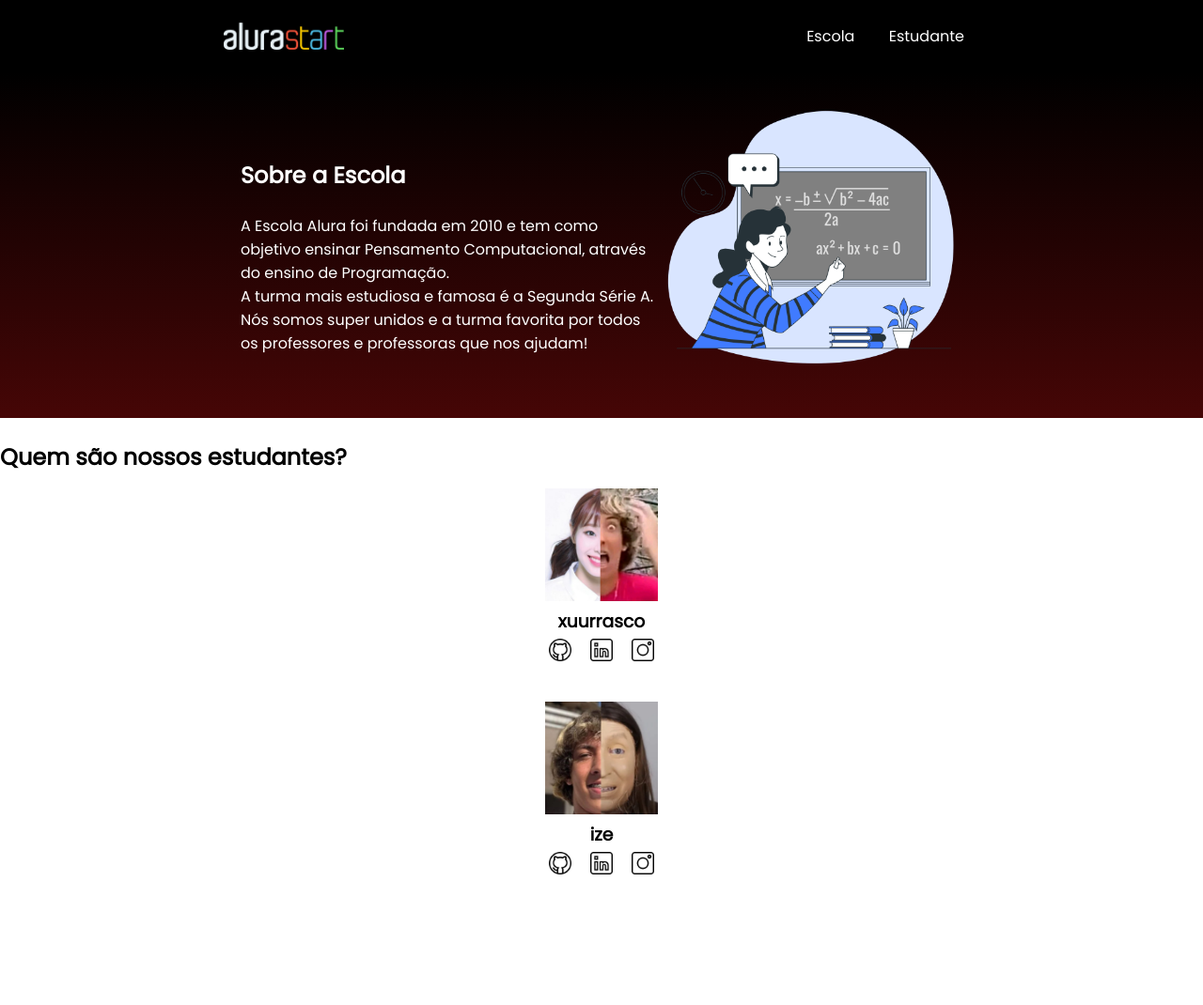
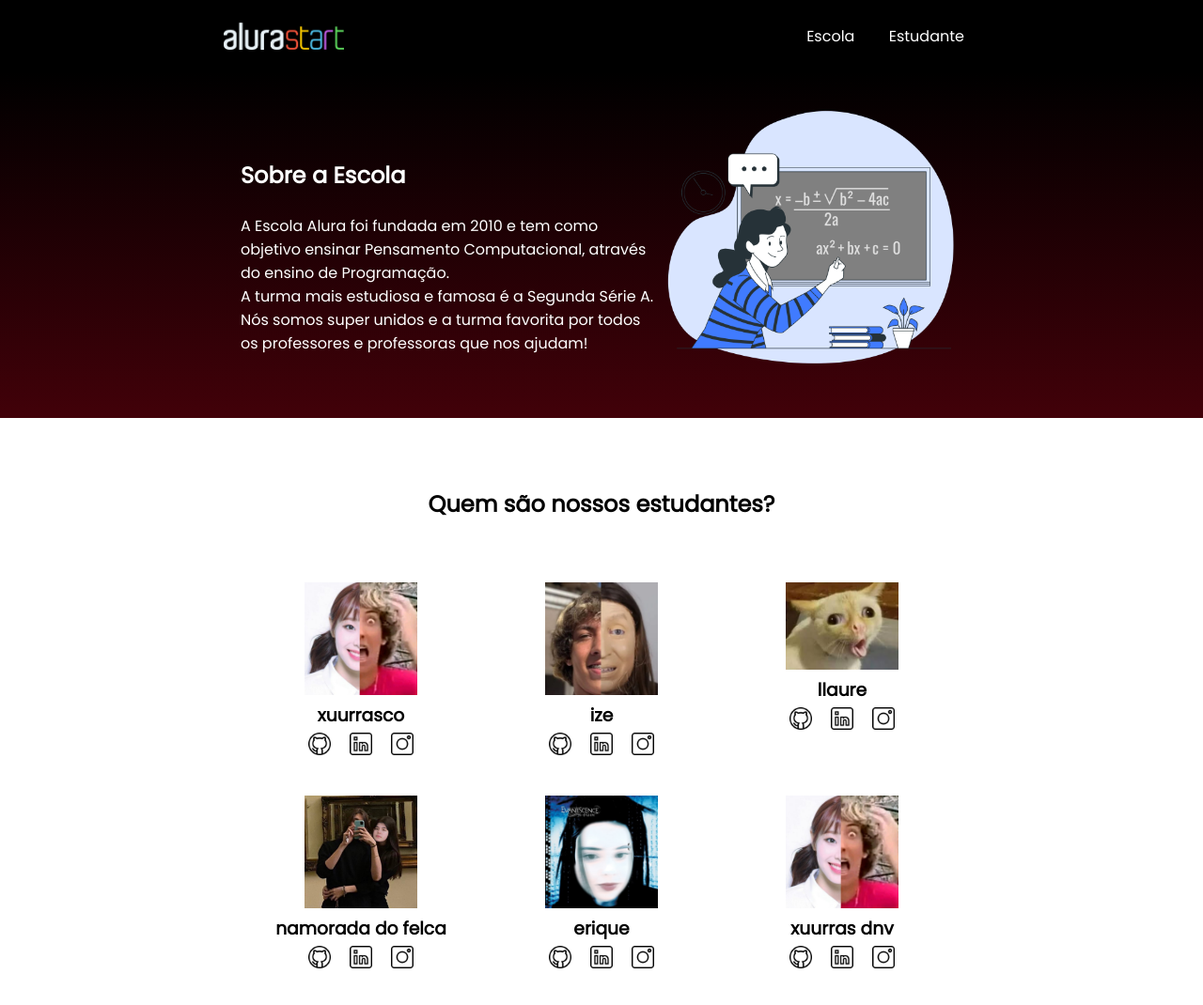
Before and after one commit to xuurrasco/site-escola, a plain HTML site: page index.html in a window 1280 px wide. Shown: the whole page at 94% size. Before the commit the page ends 982 px from the top, so only its background shows below. Drawn offline with Linux system fonts and the light colour scheme.

Commit message:
Add files via upload

```diff
--- a/index.html
+++ b/index.html
@@ -44,7 +44,36 @@
             <a href="https://linkedin.com/marcelopaludetto"><img class="estudante-icone" src="linkedin.png" alt="icone linkedin"></a>
             <a href="https://instagram.com/marcelopaludetto"><img class="estudante-icone" src="instagram.png" alt="icone instagram"></a>
         </div>
-
+        <div class="estudante-div">
+            <img class="estudante-imagem" src="lau.jpeg" alt="foto de laure">
+            <h3 class="estudante-nome">llaure</h3>
+            <a href="https://github.com/marcelopaludetto"><img class="estudante-icone" src="github.png" alt="icone github"></a>
+            <a href="https://linkedin.com/marcelopaludetto"><img class="estudante-icone" src="linkedin.png" alt="icone linkedin"></a>
+            <a href="https://instagram.com/marcelopaludetto"><img class="estudante-icone" src="instagram.png" alt="icone instagram"></a>
+        </div>
+        <span></span>
+        <span></span>
+        <div class="estudante-div">
+            <img class="estudante-imagem" src="valen.jpeg" alt="foto de valentine">
+            <h3 class="estudante-nome">namorada do felca</h3>
+            <a href="https://github.com/marcelopaludetto"><img class="estudante-icone" src="github.png" alt="icone github"></a>
+            <a href="https://linkedin.com/marcelopaludetto"><img class="estudante-icone" src="linkedin.png" alt="icone linkedin"></a>
+            <a href="https://instagram.com/marcelopaludetto"><img class="estudante-icone" src="instagram.png" alt="icone instagram"></a>
+        </div>
+        <div class="estudante-div">
+            <img class="estudante-imagem" src="eri.jpeg" alt="foto de erique">
+            <h3 class="estudante-nome">erique</h3>
+            <a href="https://github.com/marcelopaludetto"><img class="estudante-icone" src="github.png" alt="icone github"></a>
+            <a href="https://linkedin.com/marcelopaludetto"><img class="estudante-icone" src="linkedin.png" alt="icone linkedin"></a>
+            <a href="https://instagram.com/marcelopaludetto"><img class="estudante-icone" src="instagram.png" alt="icone instagram"></a>
+        </div>
+        <div class="estudante-div">
+            <img class="estudante-imagem" src="xuurrasco.jpeg" alt="foto de xuurras">
+            <h3 class="estudante-nome">xuurras dnv</h3>
+            <a href="https://github.com/marcelopaludetto"><img class="estudante-icone" src="github.png" alt="icone github"></a>
+            <a href="https://linkedin.com/marcelopaludetto"><img class="estudante-icone" src="linkedin.png" alt="icone linkedin"></a>
+            <a href="https://instagram.com/marcelopaludetto"><img class="estudante-icone" src="instagram.png" alt="icone instagram"></a>
+        </div>
     </div>
     </section>
 </body>
--- a/style.css
+++ b/style.css
@@ -29,7 +29,7 @@ body {
 }
 
 .escola{
-    background-image: linear-gradient(#000000,#460606);
+    background-image: linear-gradient(#000000,#420109);
     color:white;
     display: flex;
     justify-content: center;
@@ -62,3 +62,24 @@ body {
     text-align: center;
     padding: 16px 0;
 }
+
+.estudante-titulo{
+    text-align: center;
+    padding: 50px 0;
+}
+
+.estudante-todos{
+    display: grid;
+    grid-template-columns: 20% 20% 20% 20% 20%;
+}
+
+.rodape{
+    background-color: black;
+    text-align: center;
+}
+
+.rodape-imagem{
+    height: 60px;
+    padding: 12px 0;
+
+}
```
